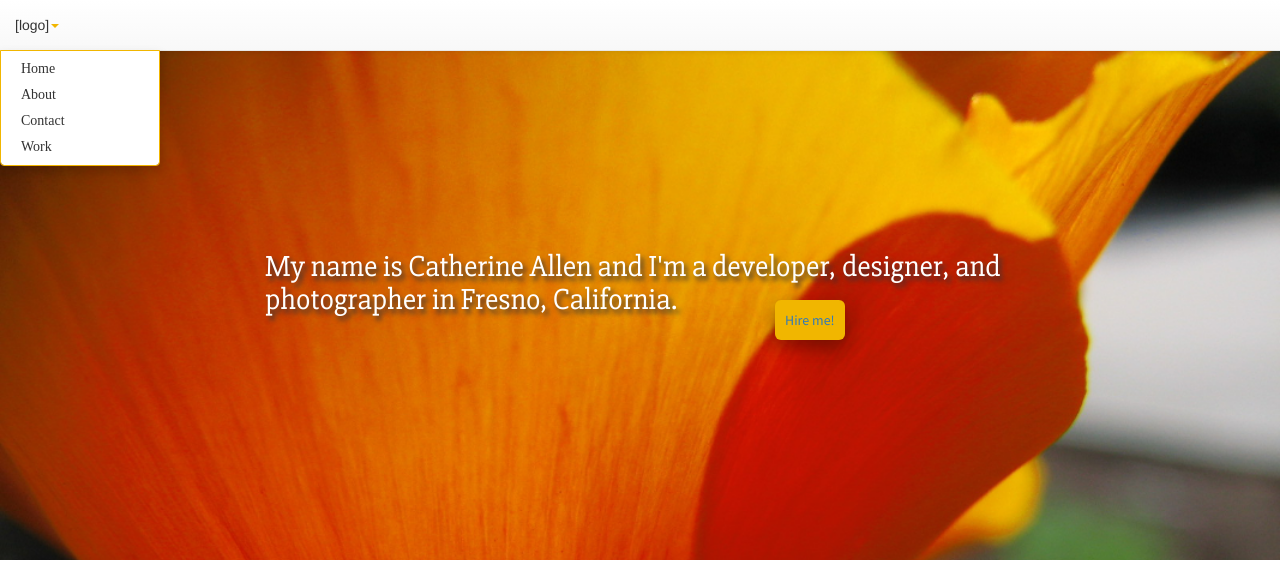
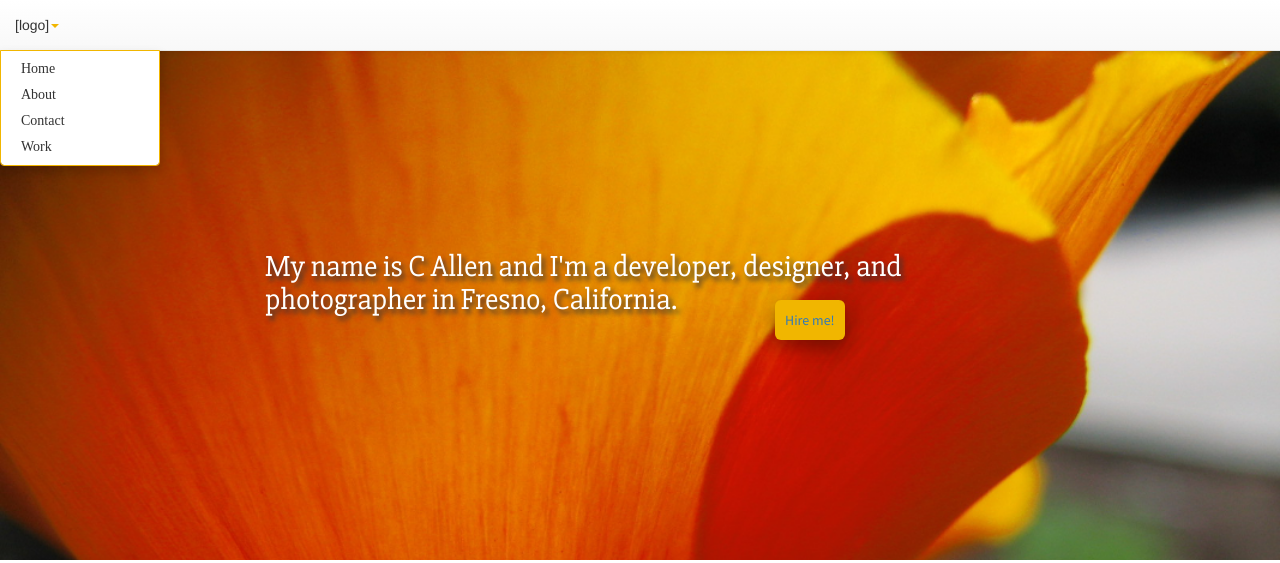
Before and after one commit to cr-allen/portfolio-site, a plain HTML site: page index.html in a window 1280 px wide. Shown: the top 563 px of the page. Drawn offline with Linux system fonts and the light colour scheme; files whose address does not match are found by name.

Commit message:
minor updates

```diff
--- a/index.html
+++ b/index.html
@@ -37,7 +37,7 @@
   <!--begin hero stuff-->
     <div class="col-md-12 hero">
         <h2>
-          My name is Catherine Allen and I'm a developer, designer, and photographer in Fresno, California.
+          My name is C Allen and I'm a developer, designer, and photographer in Fresno, California.
         </h2>
         <button class="hire">
           <a href="contact.html">Hire me!</a>
```
